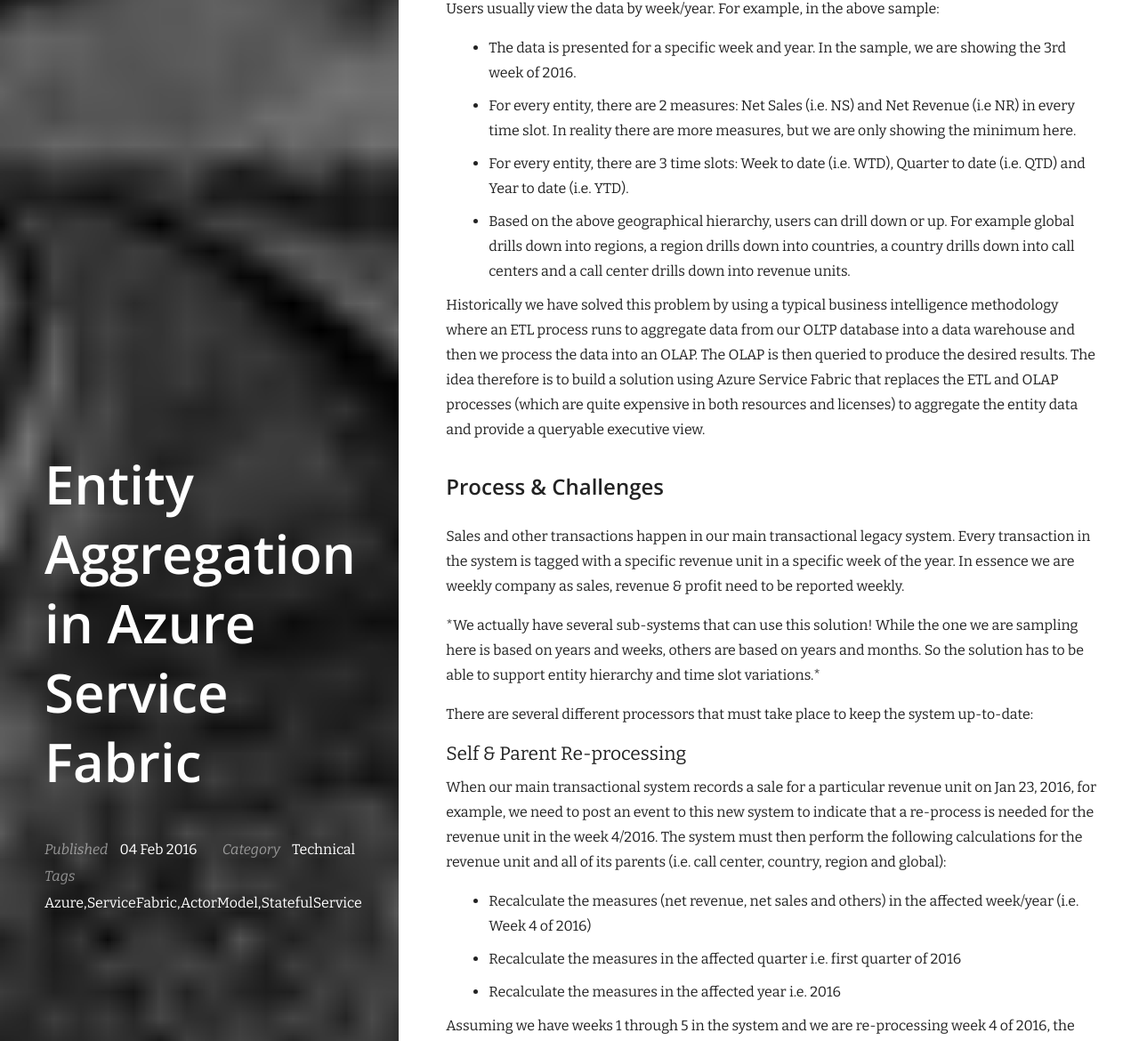
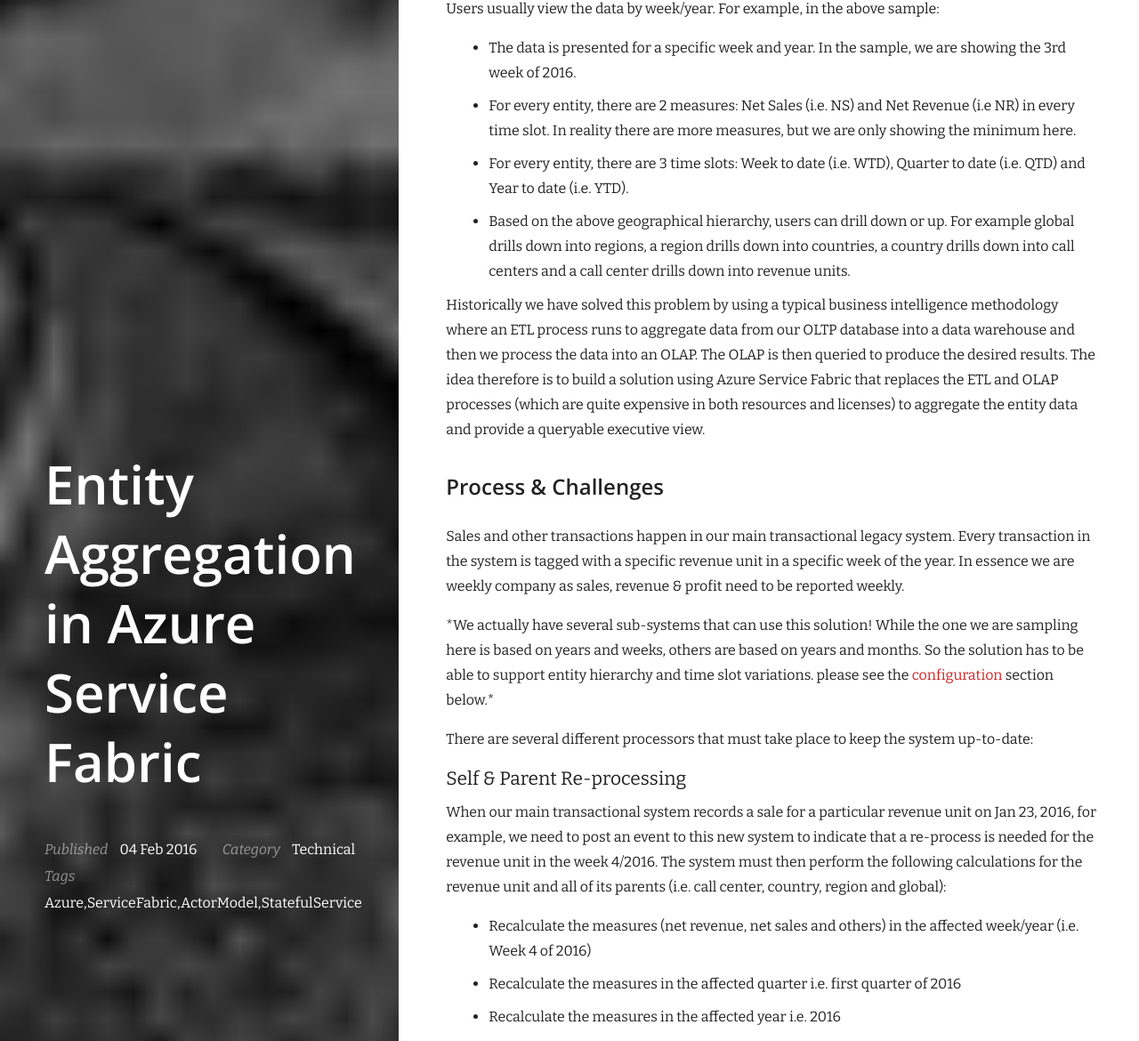
Before and after one commit to khaledhikmat/khaledhikmat.github.io, a Jekyll site: the page built from _posts/2016-02-04-azure-service-fabric.markdown, in a window 1280 px wide. Shown: the part 1728-2898 px from the top of the page at 89% size. Built offline with Jekyll 4.4.1, drawn with Linux system fonts in a browser that asks for light colours; nearby versions of some CDN libraries.

Commit message:
Modified service fabric post

```diff
--- a/_posts/2016-02-04-azure-service-fabric.markdown
+++ b/_posts/2016-02-04-azure-service-fabric.markdown
@@ -39,7 +39,7 @@ Historically we have solved this problem by using a typical business intelligenc
 
 Sales and other transactions happen in our main transactional legacy system. Every transaction in the system is tagged with a specific revenue unit in a specific week of the year. In essence we are weekly company as sales, revenue & profit need to be reported weekly.
 
-_*We actually have several sub-systems that can use this solution! While the one we are sampling here is based on years and weeks, others are based on years and months. So the solution has to be able to support entity hierarchy and time slot variations.*_
+_*We actually have several sub-systems that can use this solution! While the one we are sampling here is based on years and weeks, others are based on years and months. So the solution has to be able to support entity hierarchy and time slot variations. please see the [configuration](#configuration) section below.*_
 
 There are several different processors that must take place to keep the system up-to-date:
 
```
Also changed, not shown: other parts of _posts/2016-02-04-azure-service-fabric.markdown (+1 -1 lines).
